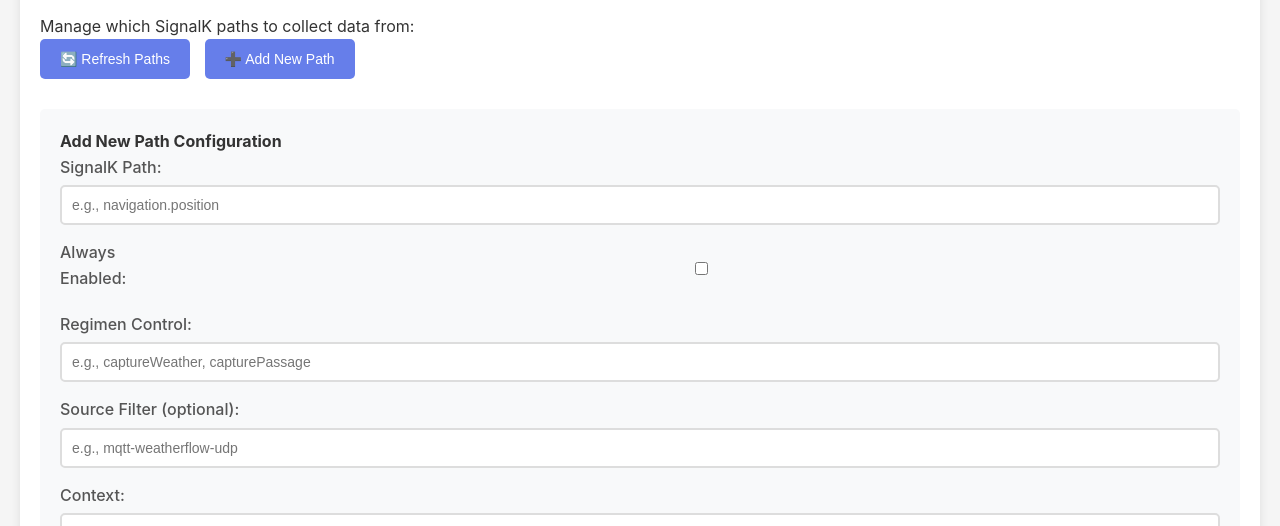
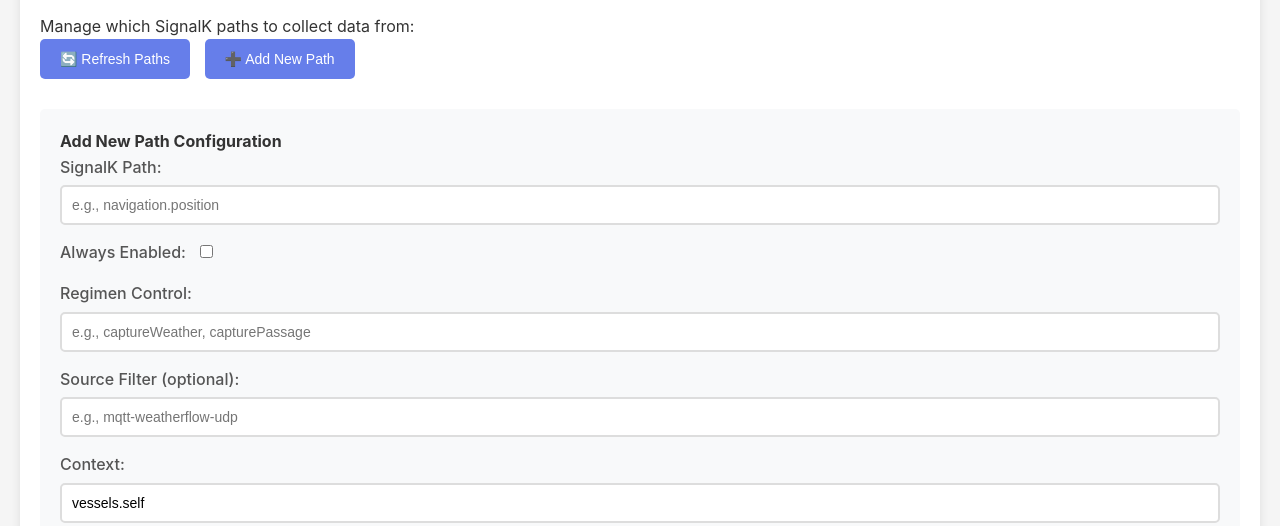
Before and after one commit to motamman/zennora-signalk-parquet, a website: page public/index.html in a window 1280 px wide. Both pictures are taken after a click on the button "➕ Add New Path". Shown: the part 268-794 px from the top of the page. Drawn offline with Linux system fonts and the light colour scheme; no server answers.

Commit message:
Refactor 'Always Enabled' checkbox layout for improved alignment and spacing

```diff
--- a/public/index.html
+++ b/public/index.html
@@ -360,9 +360,9 @@
                         <label for="pathSignalK">SignalK Path:</label>
                         <input type="text" id="pathSignalK" placeholder="e.g., navigation.position">
                     </div>
-                    <div class="form-group" style="display: flex; align-items: center; gap: 10px;">
-                        <label for="pathEnabled">Always Enabled:</label>
-                        <input type="checkbox" id="pathEnabled">
+                    <div class="form-group">
+                        <label for="pathEnabled" style="display: inline !important; margin-bottom: 0 !important;">Always Enabled:</label>
+                        <input type="checkbox" id="pathEnabled" style="display: inline !important; width: auto !important; margin-left: 10px;">
                     </div>
                     <div class="form-group">
                         <label for="pathRegimen">Regimen Control:</label>
```
